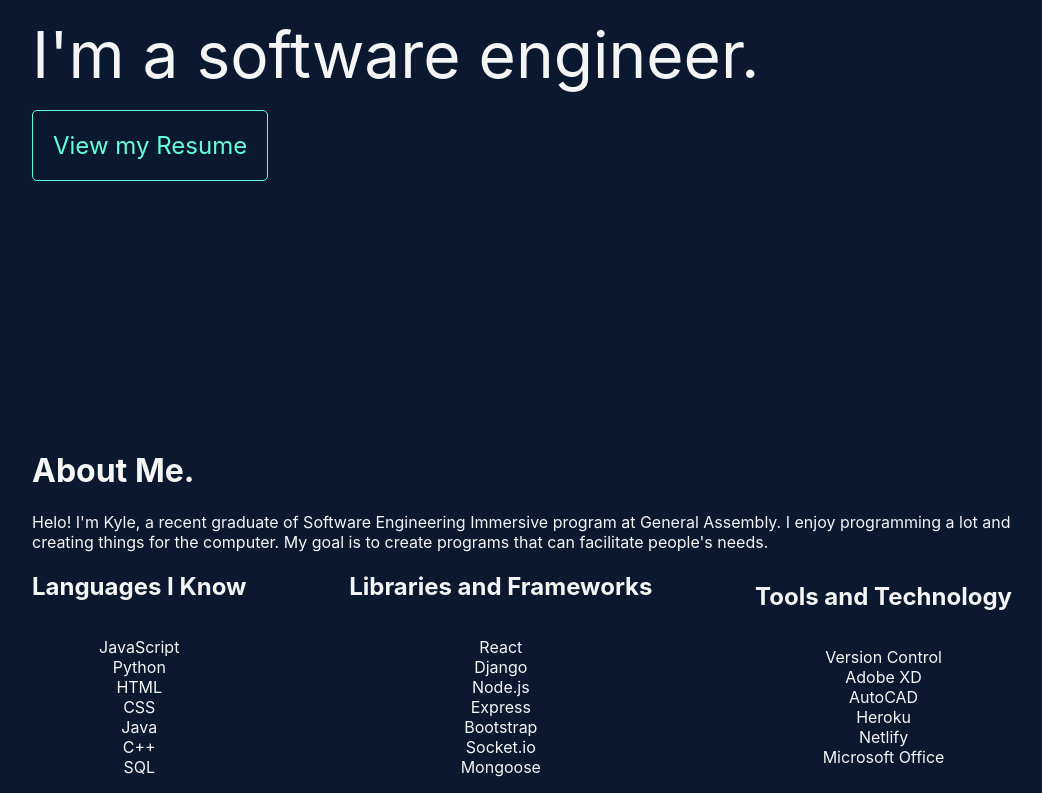
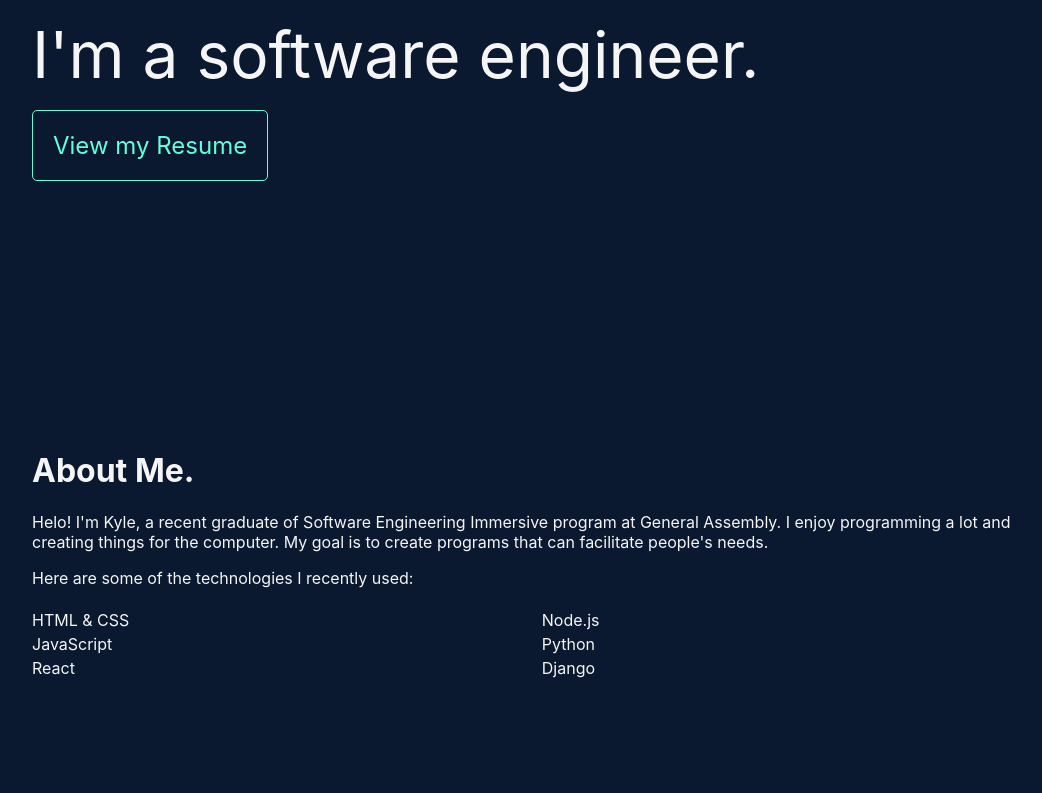
Before and after one commit to kylelainez/Portfolio-react, a React (Create React App) app: page / in a window 1280 px wide. Shown: the part 370-1163 px from the top of the page, without its empty margins (118-1160 px from the left). After the commit the page ends 1054 px from the top, so only its background shows below. Built offline with nearby package versions, Linux system fonts and the light colour scheme.

Commit message:
Update Skills

```diff
--- a/src/components/skills/skills.css
+++ b/src/components/skills/skills.css
@@ -4,23 +4,21 @@
     margin: 0 auto;
     color: var(--color-3);
     display: flex;
-    justify-content: space-between;
+    flex-direction: column;
 }
-.skills div{
+
+.skills ul{
     display: flex;
     flex-direction: column;
-    justify-content:center;
-    align-items: center
+    flex-wrap: wrap;
+    justify-content: center;
+    padding: 0;
+    margin: 0;
+    height: 80px;
+    width: auto;
 }
 
-.skills div ul{
-    display: flex;
-    flex-direction: column;
-    justify-content: center;
-    align-items: center;
-    padding: 0;
+.skills ul li{
+    list-style-type: none;
+    line-height: 1.5rem;
 }
-
-.skills div ul li{
-    list-style-type: none;
-}
--- a/src/components/skills/skills.jsx
+++ b/src/components/skills/skills.jsx
@@ -3,41 +3,15 @@ import './skills.css';
 
 function skills(){
     return <div className="skills" id="skills">
-        <div>
-            <h2>Languages I Know</h2>
-            <ul>
-                <li>JavaScript</li>
-                <li>Python</li>
-                <li>HTML</li>
-                <li>CSS</li>
-                <li>Java</li>
-                <li>C++</li>
-                <li>SQL</li>
-            </ul>
-        </div>
-        <div>
-            <h2>Libraries and Frameworks</h2>
-            <ul>
-                <li>React</li>
-                <li>Django</li>
-                <li>Node.js</li>
-                <li>Express</li>
-                <li>Bootstrap</li>
-                <li>Socket.io</li>
-                <li>Mongoose</li>
-            </ul>
-        </div>
-        <div>
-            <h2>Tools and Technology</h2>
-            <ul>
-                <li>Version Control</li>
-                <li>Adobe XD</li>
-                <li>AutoCAD</li>
-                <li>Heroku</li>
-                <li>Netlify</li>
-                <li>Microsoft Office</li>
-            </ul>
-        </div>
+       <p>Here are some of the technologies I recently used:</p>
+       <ul>
+           <li>HTML & CSS</li>
+           <li>JavaScript</li>
+           <li>React</li>
+           <li>Node.js</li>
+           <li>Python</li>
+           <li>Django</li>
+       </ul>
     </div>
 }
 
```
Also changed, not shown: 1 other file (tests, documents, lock files or other folders).
